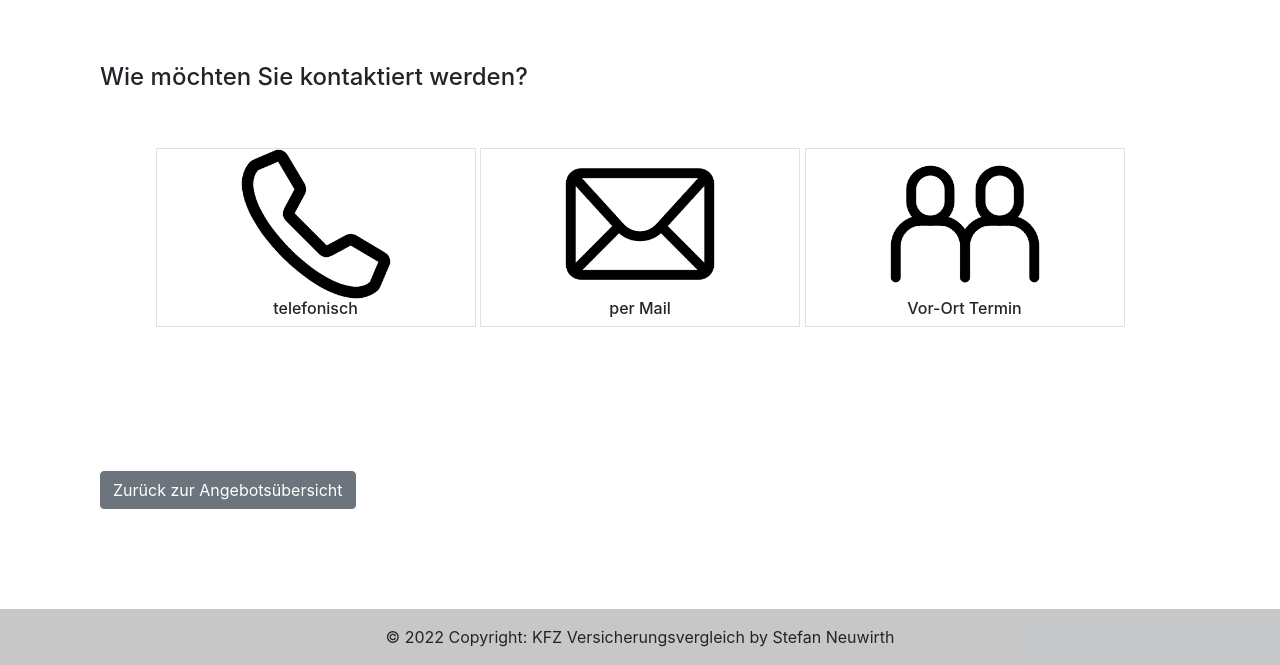
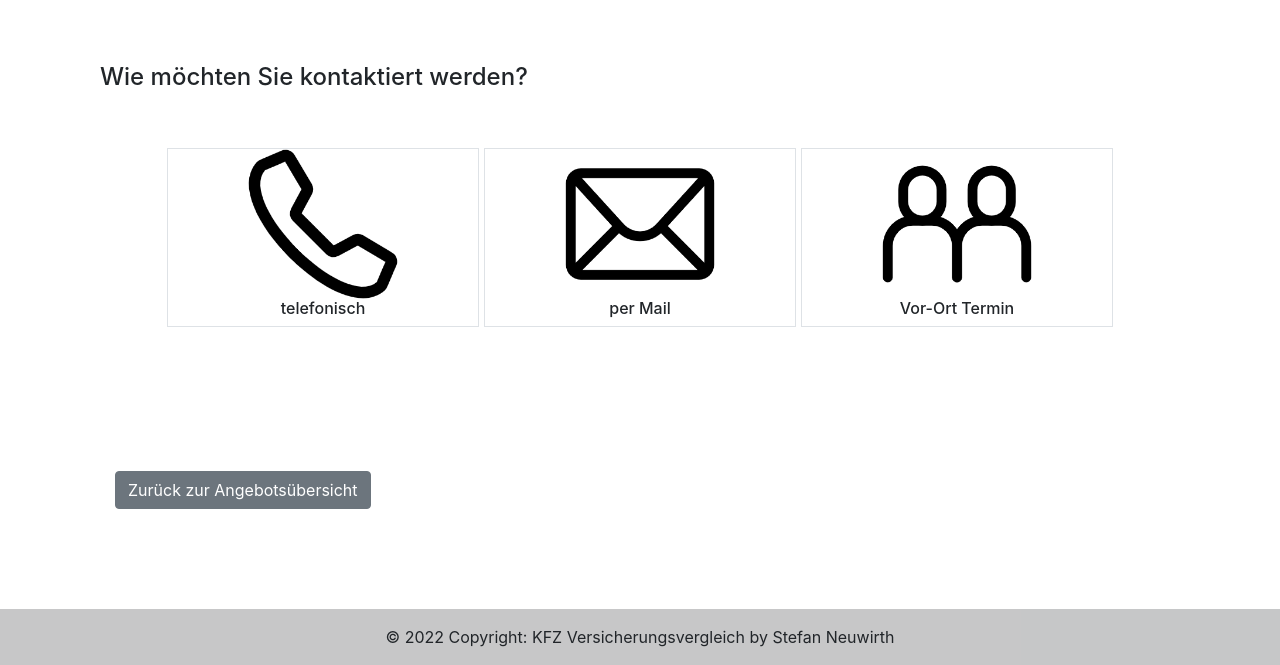
Before and after one commit to 2010859021/2010859021.github.io, a plain HTML site: page kontakt.html in a window 1280 px wide. Shown: the part 135-800 px from the top of the page. Drawn offline with nearby package versions, Linux system fonts and the light colour scheme.

Commit message:
CSS changes

```diff
--- a/kontakt.html
+++ b/kontakt.html
@@ -31,7 +31,7 @@
             </div>
             <br>
             <br>
-            <div class="row">
+            <div class="row" style="margin-left: 0px !important; margin-right: 0px !important;">
               <div class="col-12" style="display: inline-block; text-align: center;">
                 <div class="col-3 border" style="display: inline-block; text-align: center;">
                   <div id="container" style="white-space:nowrap">
@@ -74,7 +74,7 @@
             <br>
             <br>
             <br>
-            <div class="row">
+            <div class="row" style="margin-left: 0px !important; margin-right: 0px !important;">
               <div class="col-12" style="display: inline-block; text-align: center;">
                   <div class="btn-group float-sm-left" role="group" aria-label="Basic example" style="padding-left: 100px;">
                       <a href="vergleichsseite.html" role="button" class="btn btn-secondary">Zurück zur Angebotsübersicht</a>
```
Also changed, not shown: index.html (+3 -3 lines), vergleichsseite.html (+2 -2 lines), vertrag_abschliessen.html (+1 -1 lines).
